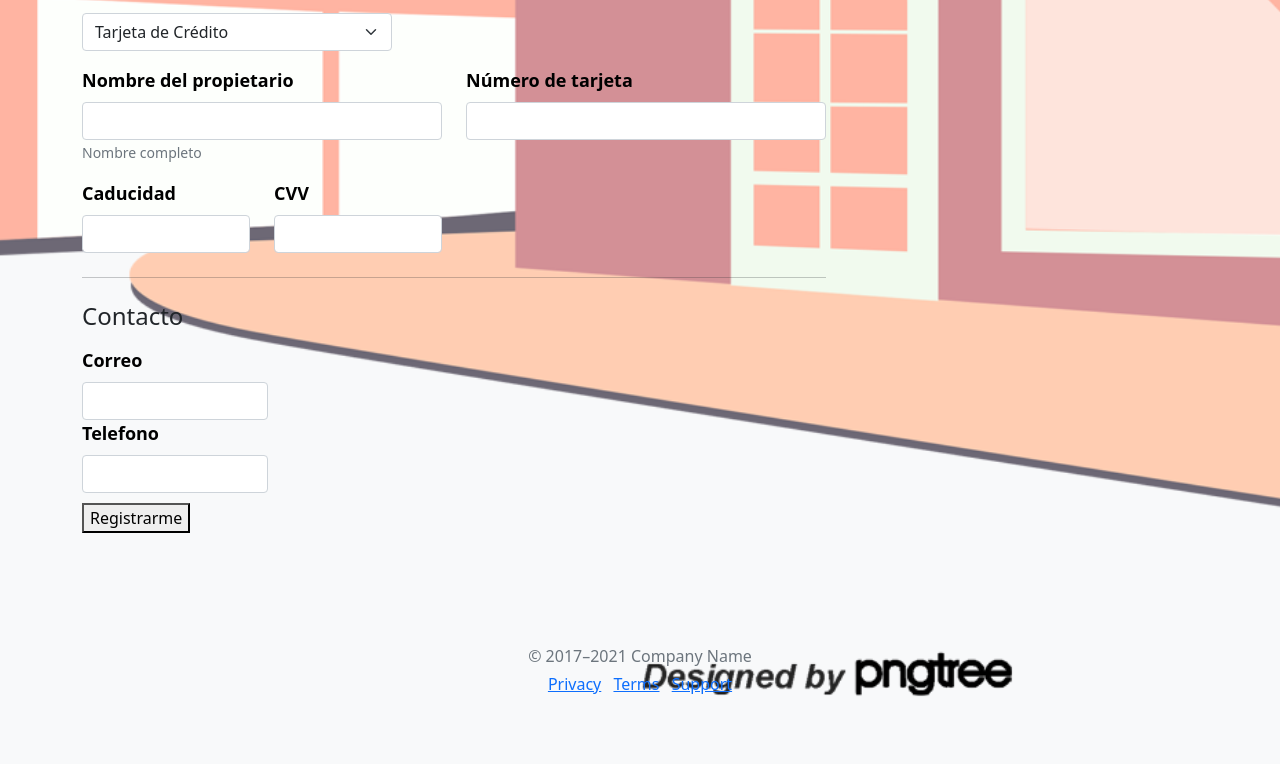
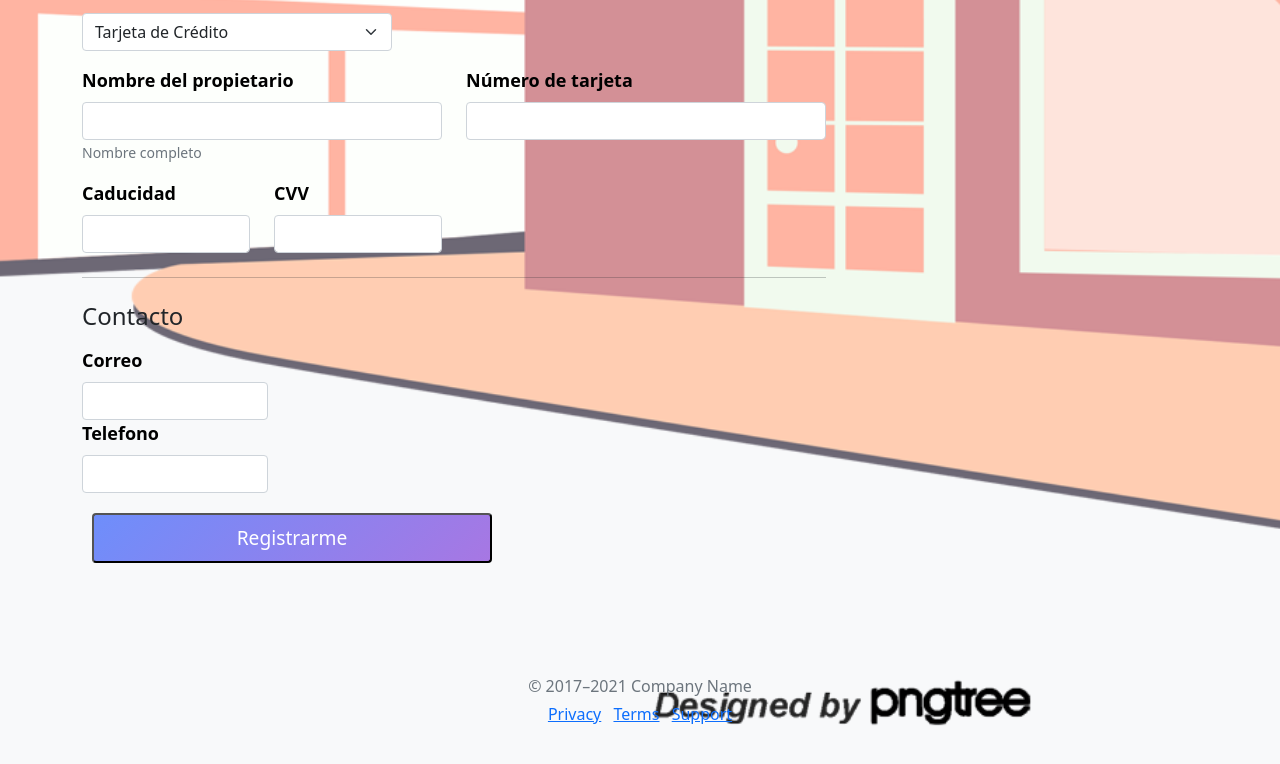
Before and after one commit to PabGP-Rep/EntregaDemo1, a website with bundled scripts: page Frontend/html/perfil_registrar.html in a window 1280 px wide. Shown: the part 908-1672 px from the top of the page. Built offline with nearby package versions, Linux system fonts and the light colour scheme; no server answers.

Commit message:
Update perfil_registrar.html

```diff
--- a/Frontend/html/perfil_registrar.html
+++ b/Frontend/html/perfil_registrar.html
@@ -10,7 +10,7 @@
     <link rel="icon" type="image/x-icon" href="../images/thumbs/shopping-cart-20392.png">
     <link rel="canonical" href="https://getbootstrap.com/docs/5.0/examples/checkout/">
     <link rel="stylesheet" href="../css/perfil.css">
-
+    <link rel="stylesheet" href="../css/perfil.css">
 
     <!-- Bootstrap core CSS -->
 <link href="../assets/dist/css/bootstrap.min.css" rel="stylesheet">
@@ -183,7 +183,7 @@
             </div>
           </div>
 
-          <button style="margin-bottom: 15px;" id="boton-registrar"  type="button">Registrarme</button>
+          <button class="botones" style="margin-bottom: 15px;" id="boton-registrar"  type="button">Registrarme</button>
         </form>
       </div>
     </div>
```
